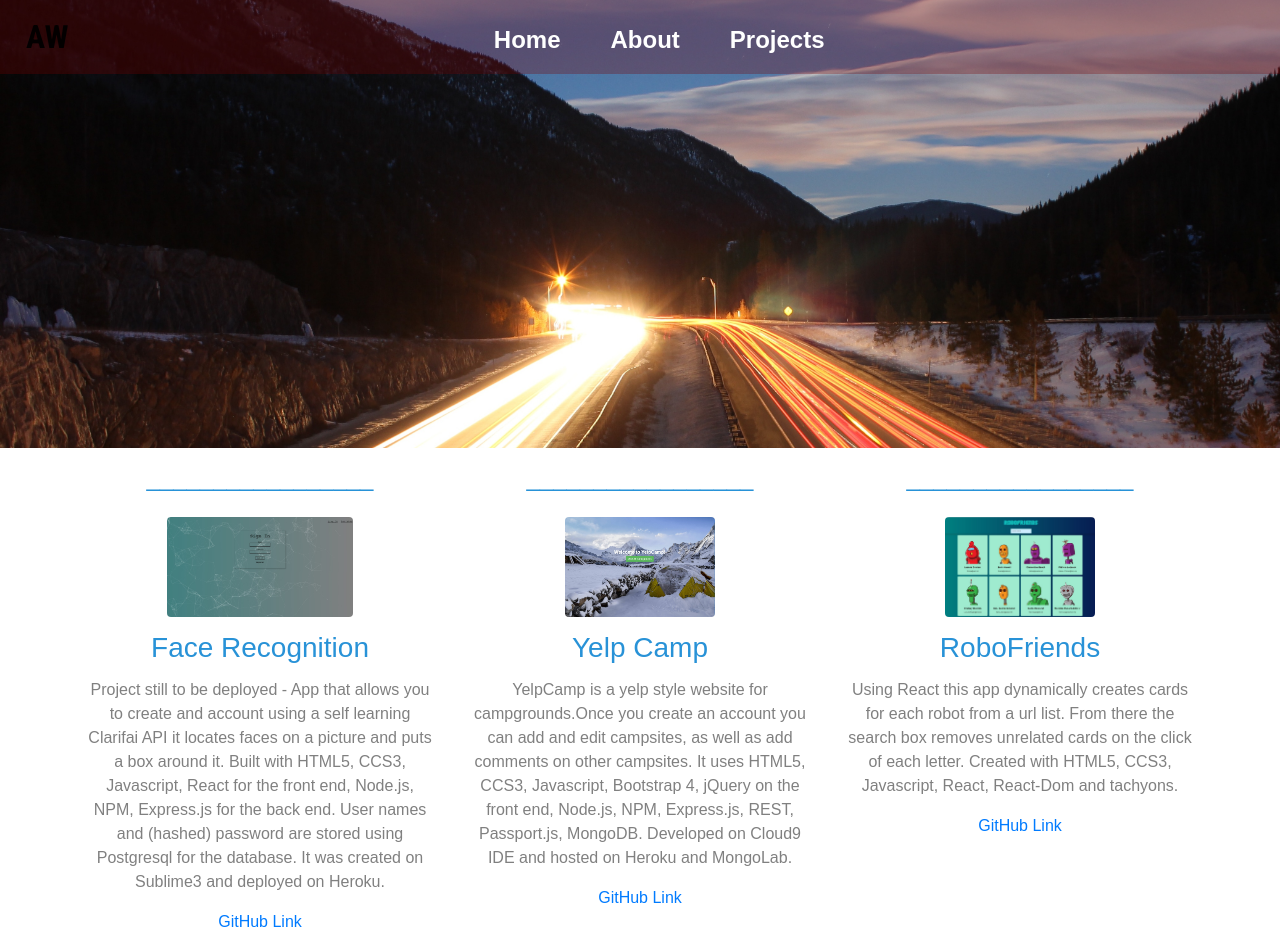
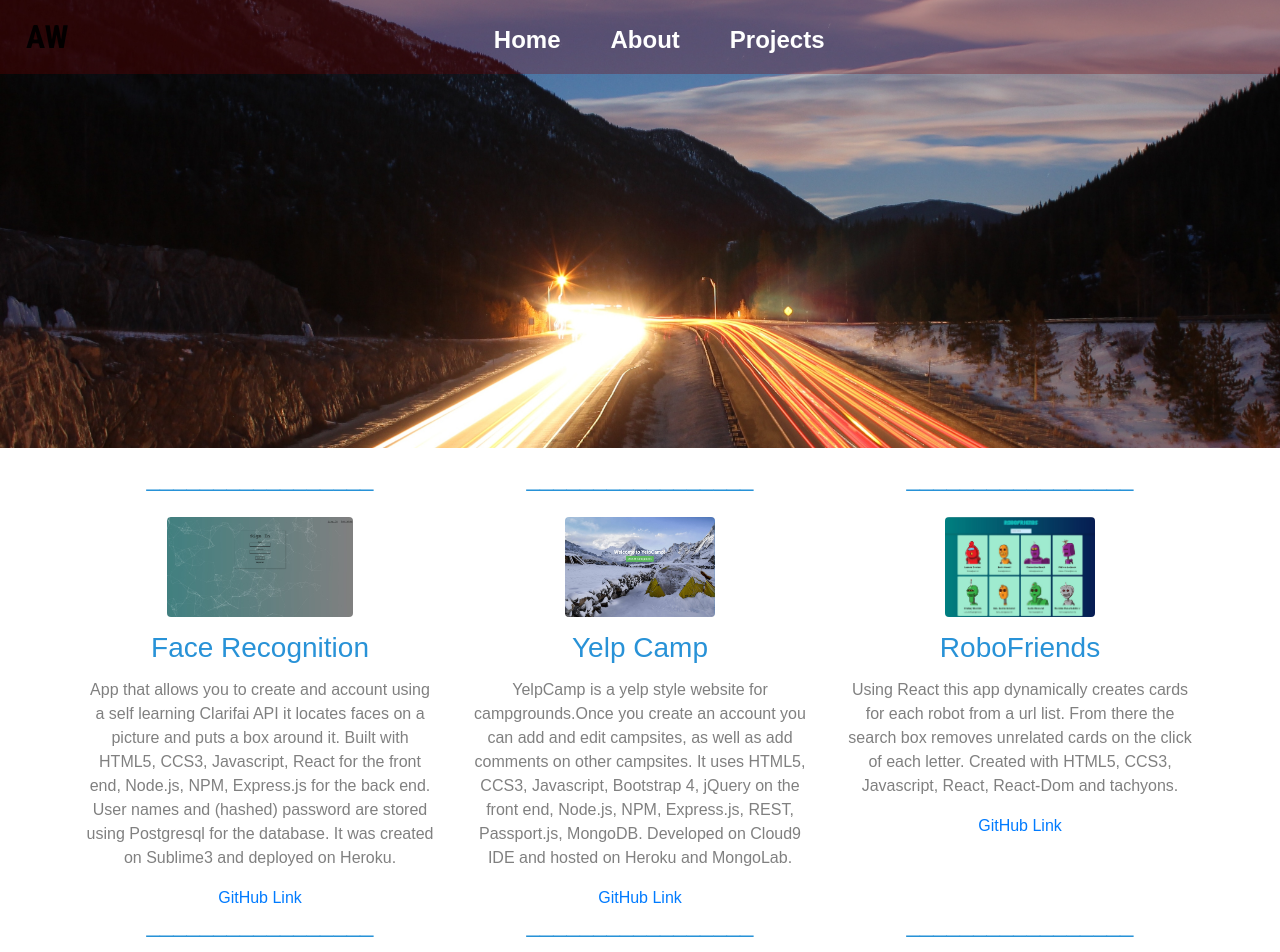
Before and after one commit to Aaron-Waguespack/resumelandingpage, a React (Create React App) app: page /projects in a window 1280 px wide. Shown: the top 952 px of the page. Built offline with nearby package versions, Linux system fonts and the light colour scheme.

Commit message:
updated wording on face rec

```diff
--- a/src/components/projectlist.js
+++ b/src/components/projectlist.js
@@ -3,7 +3,7 @@ export const projects = [
 id: 1,
 image:"assets/facerec.jpg",
 name: "Face Recognition",
-desc: "Project still to be deployed - App that allows you to create and account using a self learning Clarifai API it locates faces on a picture and puts a box around it. Built with HTML5, CCS3, Javascript, React for the front end, Node.js, NPM, Express.js for the back end. User names and (hashed) password are stored using Postgresql for the database. It was created on Sublime3 and deployed on Heroku.",
+desc: "App that allows you to create and account using a self learning Clarifai API it locates faces on a picture and puts a box around it. Built with HTML5, CCS3, Javascript, React for the front end, Node.js, NPM, Express.js for the back end. User names and (hashed) password are stored using Postgresql for the database. It was created on Sublime3 and deployed on Heroku.",
 link: "https://facerecognition-aw.herokuapp.com/",
 gitlink: "https://github.com/Aaron-Waguespack/facerecognition"
 },
```
